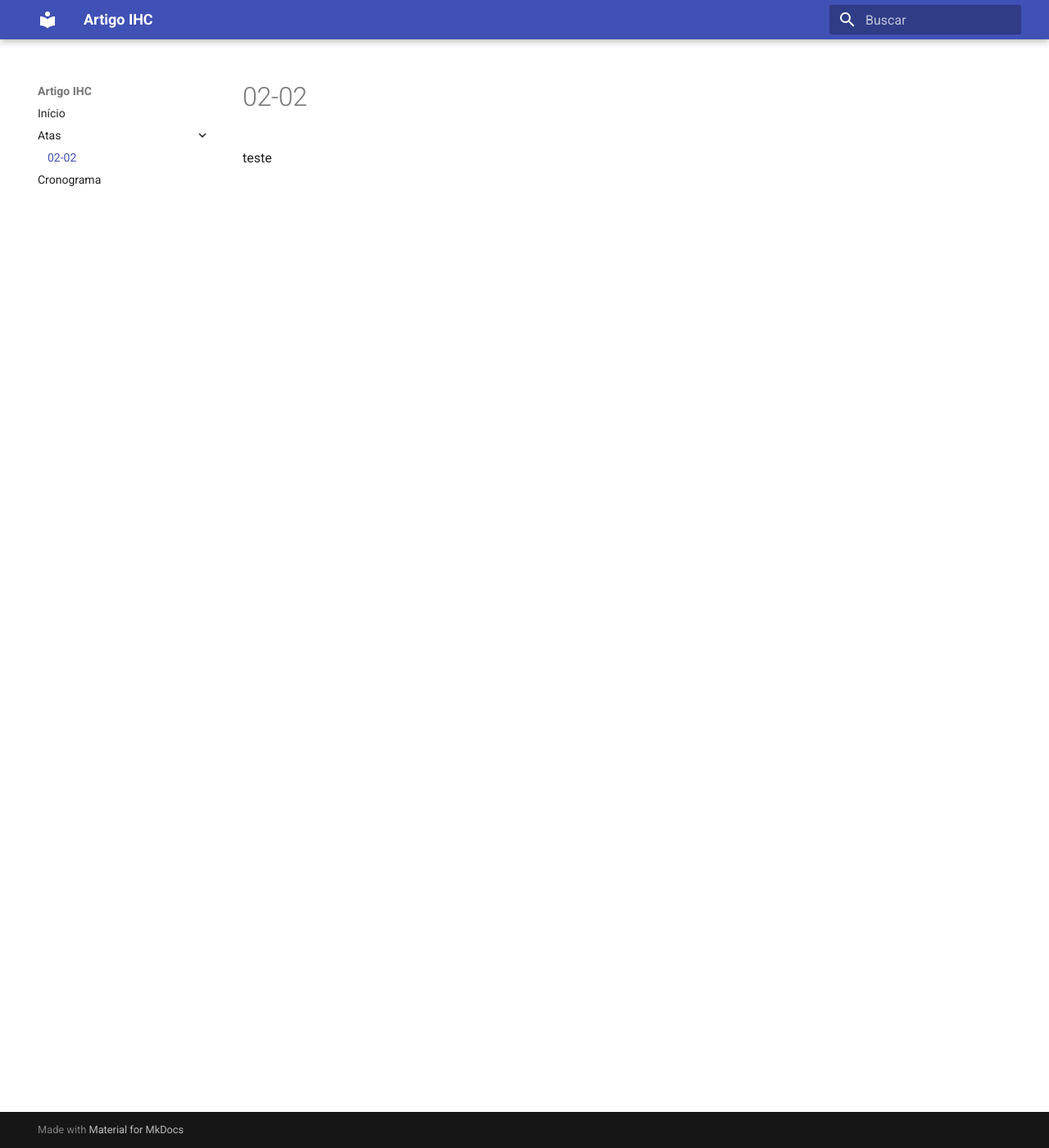
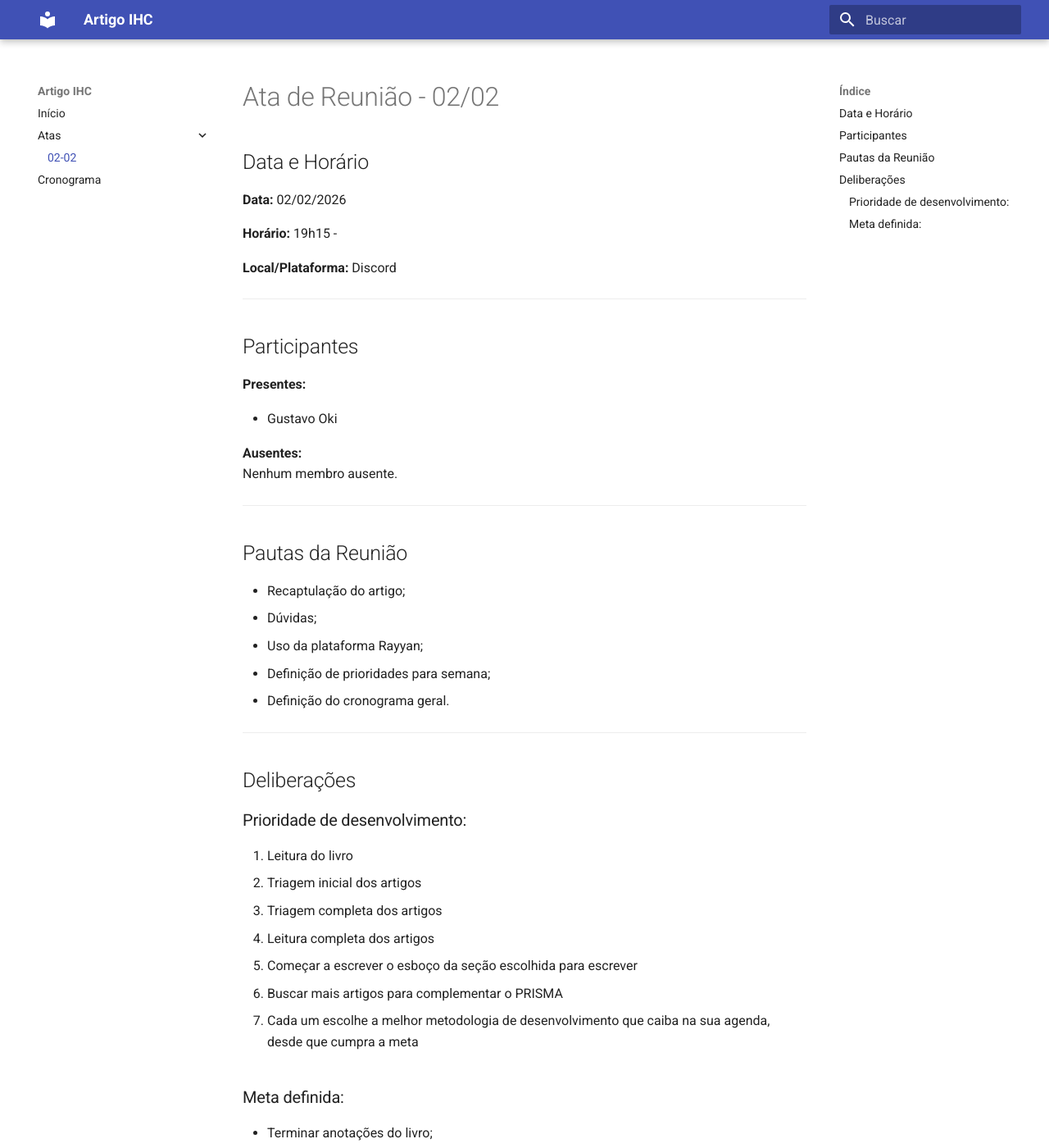
Before and after one commit to samuelncaetano/IHC, an MkDocs documentation site: the page built from docs/atas/02_02.md, in a window 1280 px wide and 1400 px high. Shown: the whole window at 82% size. Built offline with MkDocs 1.6.1 and Material for MkDocs 9.7.7, drawn with Linux system fonts in a browser that asks for light colours; some of the changed text lies outside the part shown.

Commit message:
UPDATE Git Pages

```diff
--- a/docs/atas/02_02.md
+++ b/docs/atas/02_02.md
@@ -1 +1,44 @@
-teste
+# Ata de Reunião - 02/02
+
+##  Data e Horário
+**Data:** 02/02/2026
+
+**Horário:** 19h15 -
+
+**Local/Plataforma:** Discord
+
+---
+
+## Participantes
+**Presentes:**
+
+  - Gustavo Oki
+
+**Ausentes:**
+Nenhum membro ausente.
+
+---
+
+## Pautas da Reunião
+   - Recaptulação do artigo;
+   - Dúvidas;
+   - Uso da plataforma Rayyan;
+   - Definição de prioridades para semana;
+   - Definição do cronograma geral.
+
+---
+
+## Deliberações
+### Prioridade de desenvolvimento:
+   1. Leitura do livro
+   2. Triagem inicial dos artigos
+   3. Triagem completa dos artigos
+   4. Leitura completa dos artigos
+   5. Começar a escrever o esboço da seção escolhida para escrever
+   6. Buscar mais artigos para complementar o PRISMA
+
+   - Cada um escolhe a melhor metodologia de desenvolvimento que caiba na sua agenda, desde que cumpra a meta
+
+### Meta definida:
+   - Terminar anotações do livro;
+   - Dar início à triagem dos artigos (pelo menos 10 artigos passados);
```
Also changed, not shown: docs/cronograma.md (+10 -1 lines), docs/index.md (+1 -1 lines).
